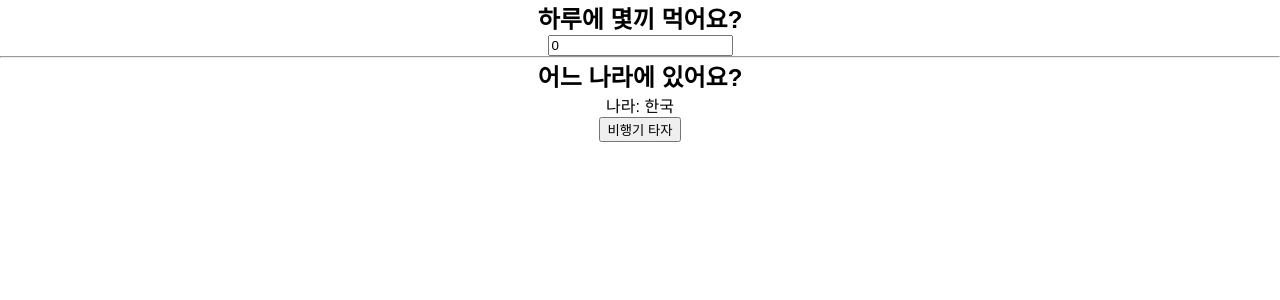
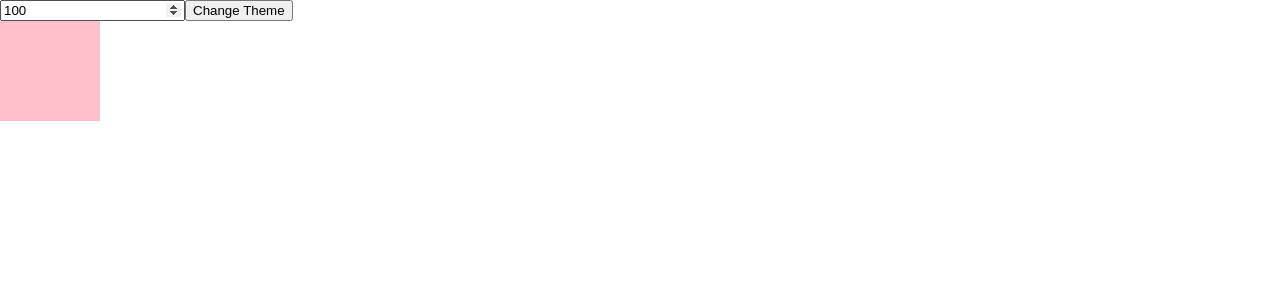
Before and after one commit to braverokmc79/react-hooks-drunk, a React (Create React App) app: page / in a window 1280 px wide. Shown: the top 300 px of the page. Built offline with nearby package versions, Linux system fonts and the light colour scheme.

Commit message:
7. useCallback 짱 쉬운 강의

```diff
--- a/src/components/App.js
+++ b/src/components/App.js
@@ -10,6 +10,8 @@ import Stu4And1 from './views/Section4/Stu4And1';
 import Stu5And1 from './views/Section5/Stu5And1';
 import Stu6And1 from './views/Section6/Stu6And1';
 import Stu6And2 from './views/Section6/Stu6And2';
+import Stu7And1 from './views/Section7/Stu7And1';
+import Stu7And2 from './views/Section7/Stu7And2';
 
 function App() {
   //const [ShowTimer, setShowTimer] = useState(false);
@@ -38,7 +40,11 @@ function App() {
 
       {/* 6.useMemo 제대로 사용하기  */}
       {/* <Stu6And1 /> */}
-      <Stu6And2 />
+      {/* <Stu6And2 /> */}
+
+      {/* 7. useCallback 짱 쉬운 강의  */}
+      {/* <Stu7And1 /> */}
+      <Stu7And2 />
 
 
 
--- a/src/components/views/Section5/Stu5And1.js
+++ b/src/components/views/Section5/Stu5And1.js
@@ -1,7 +1,7 @@
 import React from 'react'
 import { useState } from 'react';
 import Page from './Page';
-import "../../../App.css"
+//import "../../../App.css"
 import "./Section5.css";
 import { ThemeContext } from './context/ThemeContext';
 import { UserContext } from './context/UserContext';
--- /dev/null
+++ b/src/components/views/Section7/Box.js
@@ -0,0 +1,17 @@
+import { useEffect, useState } from 'react';
+
+function Box({ createBoxStyle }) {
+    const [style, setStyle] = useState({});
+
+    useEffect(() => {
+        console.log("박스 키우기11");
+        setStyle(createBoxStyle());
+
+    }, [createBoxStyle]);
+
+    return (
+        <div style={style}></div>
+    )
+}
+
+export default Box
--- /dev/null
+++ b/src/components/views/Section7/Stu7And1.js
@@ -0,0 +1,40 @@
+import React, { useCallback } from 'react'
+import { useState, useEffect } from 'react';
+
+function Stu7And1() {
+
+    const [number, setNumber] = useState(0);
+    const [toggle, setToggle] = useState(false);
+
+    //1.useCallback 을 사용하지 않고 다음과 같은 함수 사용시에 toggle 버튼 클릭시
+    // someFunction 함수도 호출된다.
+    // const someFunction = () => {
+    //     console.log(`someFunc : number : ${number}`);
+    //     return;
+    // };
+
+    const someFunction = useCallback(() => {
+        console.log(`someFunc : number : ${number}`);
+        return;
+    }, [number]);
+
+
+    useEffect(() => {
+        console.log('someFunction 이 변경되었습니다.');
+    }, [someFunction])
+
+
+    return (
+        <div>
+            <input type="number"
+                value={number}
+                onChange={(e) => setNumber(e.target.value)}
+            />
+            <button onClick={() => setToggle(!toggle)}>{toggle.toString()}</button>
+            <br />
+            <button onClick={someFunction}>Call SomeFunce</button>
+        </div>
+    )
+}
+
+export default Stu7And1
--- /dev/null
+++ b/src/components/views/Section7/Stu7And2.js
@@ -0,0 +1,43 @@
+import { useState, useCallback } from 'react';
+import Box from './Box';
+
+
+function Stu7And2() {
+
+    const [size, setSize] = useState(100);
+    const [isDark, setIsDark] = useState(false);
+
+    // const createBoxStyle = () => {
+    //     return {
+    //         backgroundColor: 'pink',
+    //         width: `${size}px`,
+    //         height: `${size}px`
+    //     }
+    // }
+
+
+    const createBoxStyle = useCallback(() => {
+        return {
+            backgroundColor: 'pink',
+            width: `${size}px`,
+            height: `${size}px`
+        }
+    }, [size]);
+
+
+
+    return (
+        <div style={{ background: isDark ? "black" : "white" }}>
+            <input
+                type="number"
+                value={size}
+                onChange={(e) => setSize(e.target.value)}
+            />
+
+            <button onClick={() => setIsDark(!isDark)}>Change Theme</button>
+            <Box createBoxStyle={createBoxStyle} />
+        </div>
+    )
+}
+
+export default Stu7And2
```
